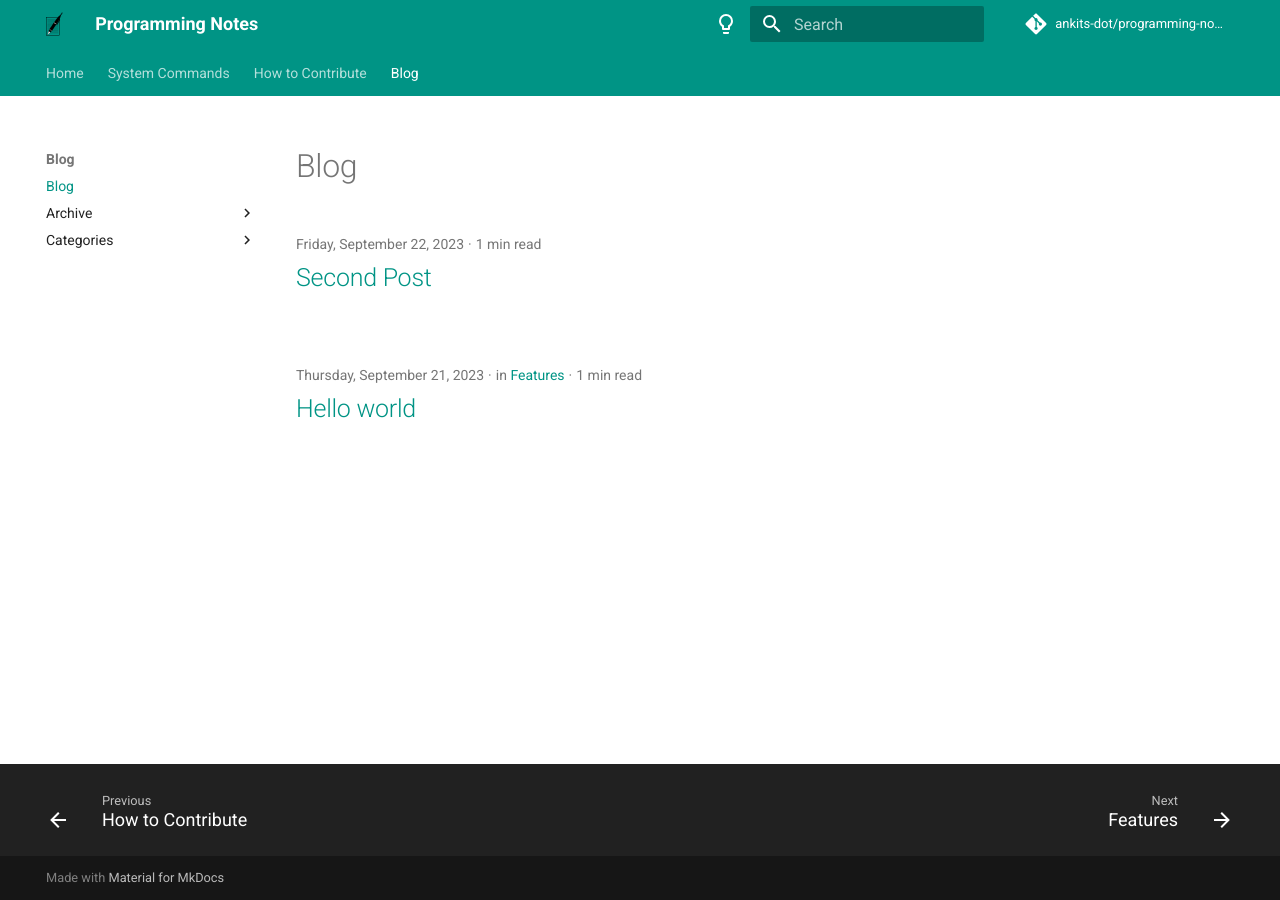
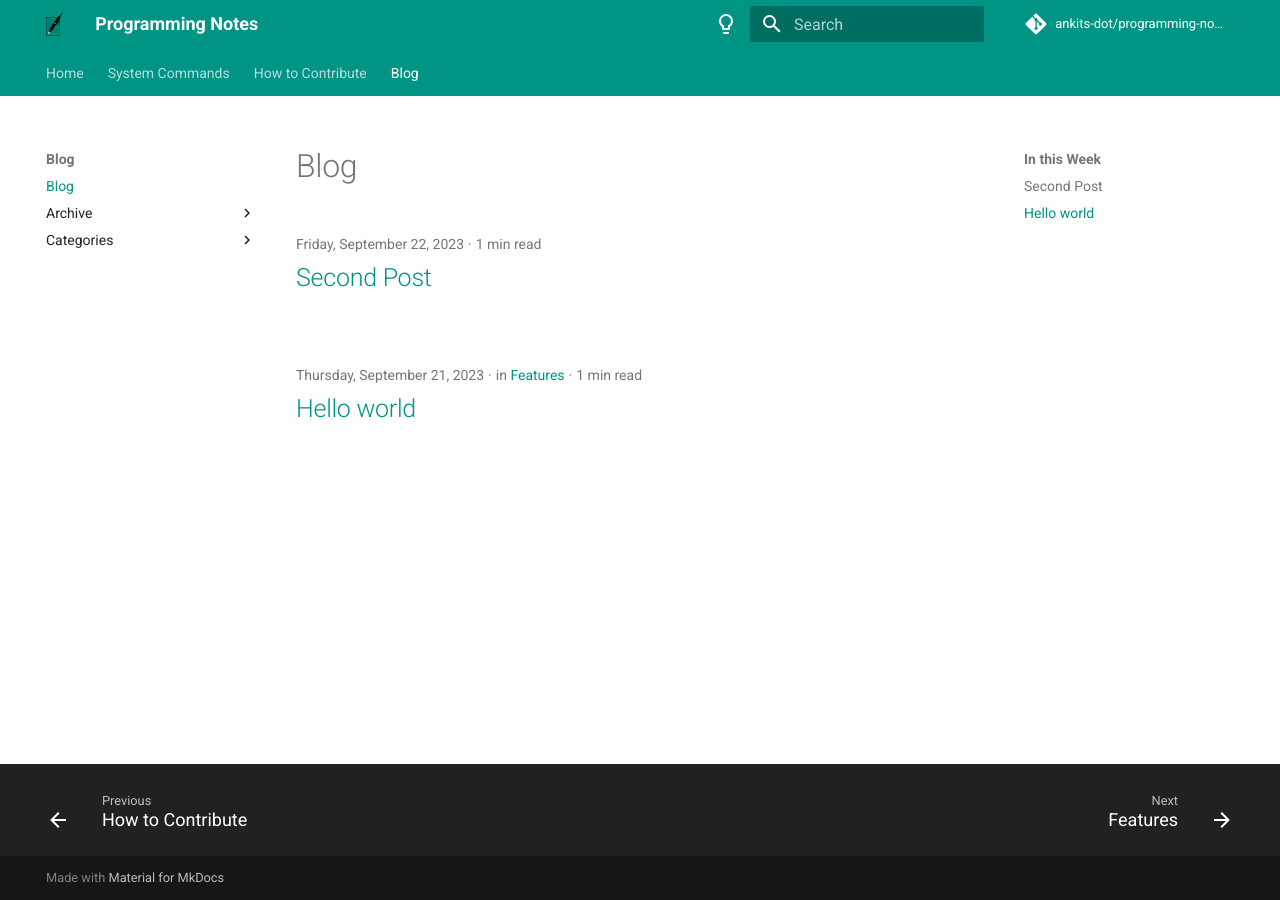
Before and after one commit to ankits-dot/mkdocs_site, an MkDocs documentation site: the page built from docs/blog/index.md, in a window 1280 px wide. Built offline with MkDocs 1.6.1 and Material for MkDocs 9.7.7, drawn with Linux system fonts in a browser that asks for light colours; comment, search, counter and statistics services are not loaded.

Commit message:
made it baseline usable

```diff
--- a/mkdocs.yml
+++ b/mkdocs.yml
@@ -75,6 +75,7 @@
 
 
 
+
 extra:
   generator: false
   social:
@@ -86,6 +87,12 @@
   - toc:
       title: In this Week
       toc_depth: 2
+  - pymdownx.highlight:
+      anchor_linenums: true
+      line_spans: __span
+      pygments_lang_class: true
+  - pymdownx.inlinehilite
+
 
 
 
@@ -96,6 +103,8 @@
       # post_dir: "{blog}/articles"
       archive_date_format: MMMM yyyy
       post_readtime: true
+      blog_toc: true
+
   - search:
       separator: '[\s\-,:!=\[\]()"/]+|(?!\b)(?=[A-Z][a-z])|\.(?!\d)|&[lg]t;'
   - minify:
```
